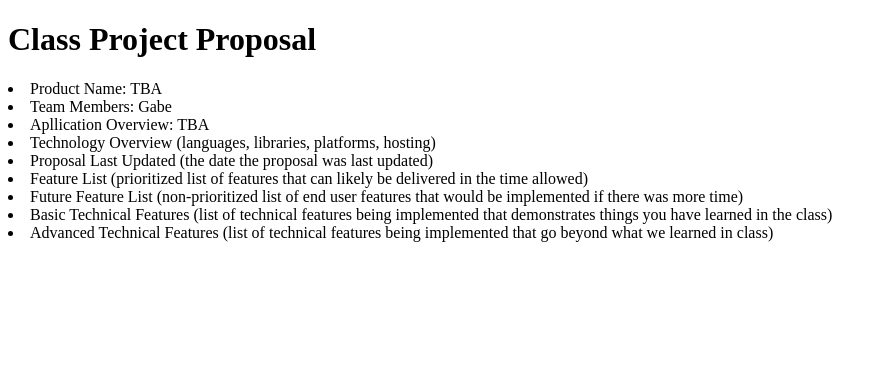
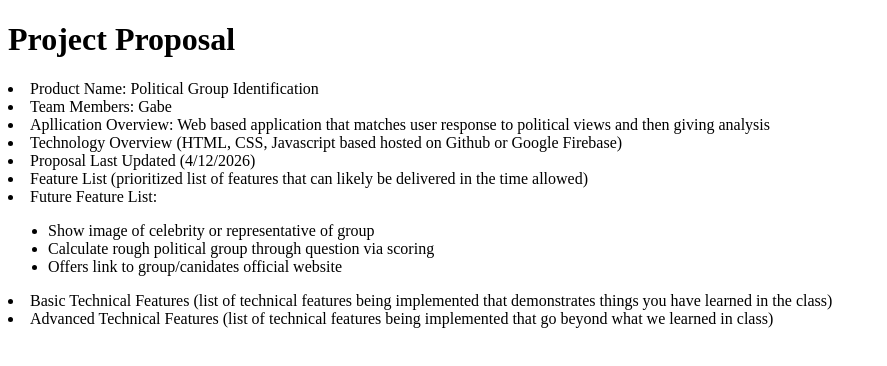
Before and after one commit to School-Gabe/class-project-proposal-, a plain HTML site: page index.html in a window 1280 px wide. Shown: the whole page, without its empty margins (0-887 px from the left). Drawn offline with Linux system fonts and the light colour scheme.

Commit message:
Update index.html

```diff
--- a/index.html
+++ b/index.html
@@ -6,15 +6,20 @@
     <title>Class Proposal</title>
 </head>
 <body>
-    <h1>Class Project Proposal</h1>
+    <h1>Project Proposal</h1>
     </ol>
-        <li>Product Name: TBA</li>
+        <li>Product Name: Political Group Identification</li>
         <li>Team Members: Gabe</li>
-        <li>Apllication Overview: TBA</li>
-        <li>Technology Overview (languages, libraries, platforms, hosting)</li>
-        <li>Proposal Last Updated (the date the proposal was last updated)</li>
+        <li>Apllication Overview: Web based application that matches user response to political views and then giving analysis </li>
+        <li>Technology Overview (HTML, CSS, Javascript based hosted on Github or Google Firebase)</li>
+        <li>Proposal Last Updated (4/12/2026)</li>
         <li>Feature List (prioritized list of features that can likely be delivered in the time allowed)</li>
-        <li>Future Feature List (non-prioritized list of end user features that would be implemented if there was more time)</li>
+        <li>Future Feature List: </li>
+            <ul>
+                <li>Show image of celebrity or representative of group</li>
+                <li>Calculate rough political group through question via scoring</li>
+                <li>Offers link to group/canidates official website</li>
+            </ul>
         <li>Basic Technical Features (list of technical features being implemented that demonstrates things you have learned in the class)</li>
         <li>Advanced Technical Features (list of technical features being implemented that go beyond what we learned in class)</li>
     </oi>
```
